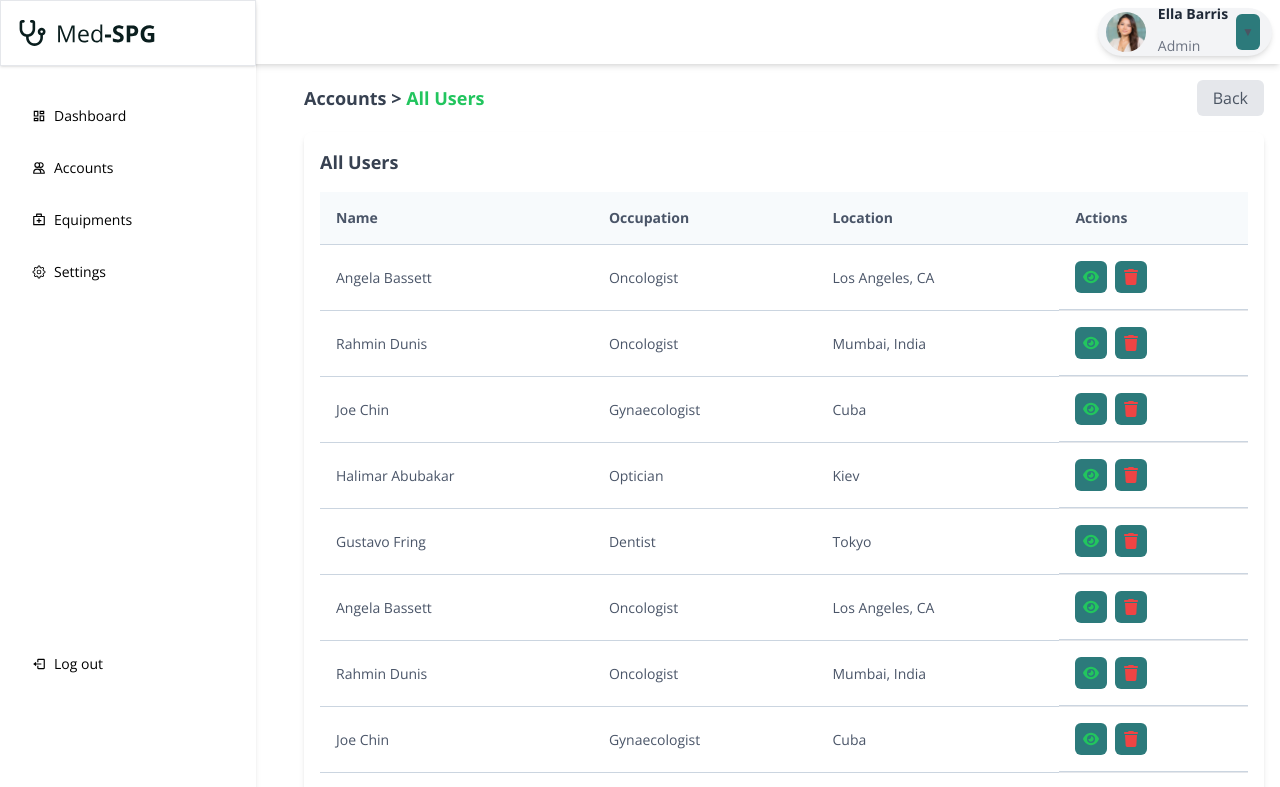
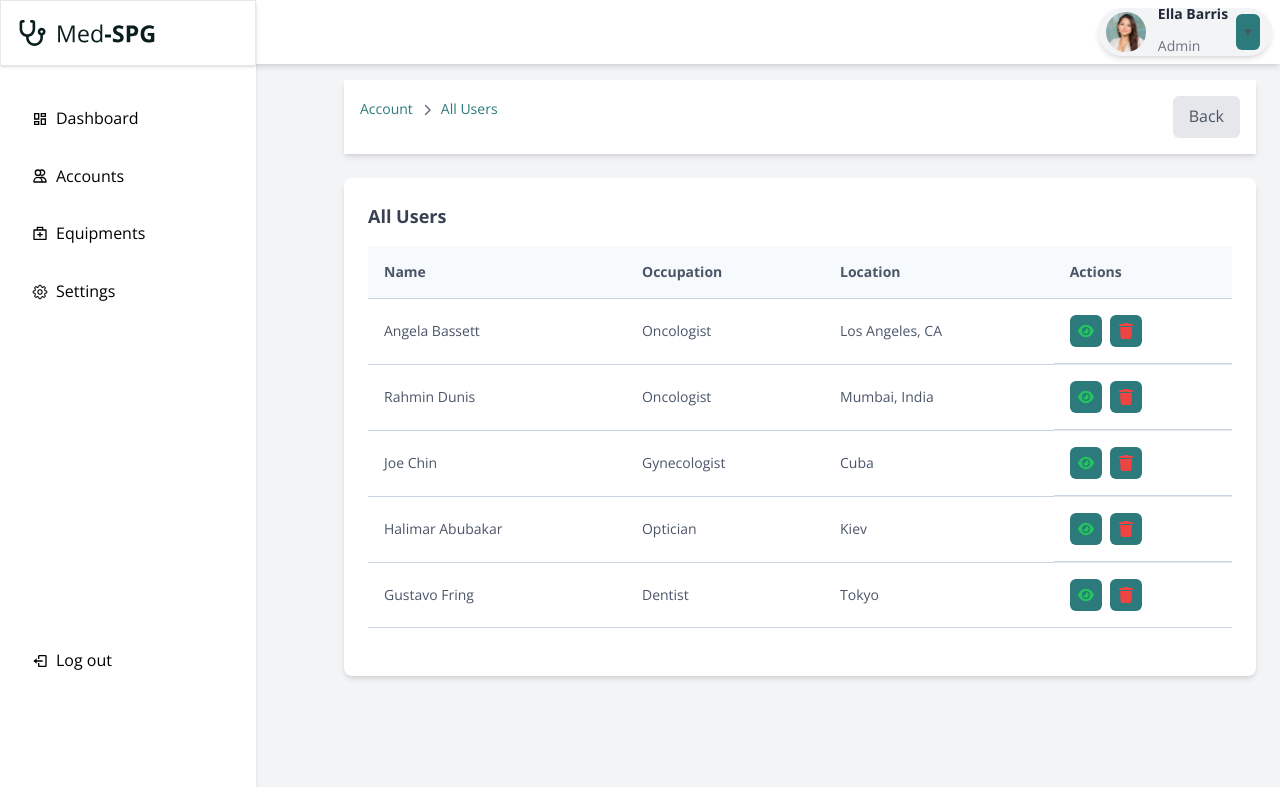
Before and after one commit to Woldreamz/Draycore-Med, a Next.js app: page /auth/all-users in a window 1280 px wide. Shown: the top 787 px of the page. Built offline with nearby package versions, Linux system fonts and the light colour scheme.

Commit message:
Code Refactor

```diff
--- a/app/(pages)/auth/all-users/page.tsx
+++ b/app/(pages)/auth/all-users/page.tsx
@@ -5,27 +5,33 @@ import Layout from "app/(root)/layout";
 import { FontAwesomeIcon } from "@fortawesome/react-fontawesome";
 import { faEye, faTrash } from "@fortawesome/free-solid-svg-icons";
 import Navbar from "@/components/Navbar";
+import Breadcrumbs from "@/components/ui/BreadCrumbs";
+import {IconProp} from "@fortawesome/fontawesome-svg-core";
 
 const AllUsers: FC = () => {
+  const breadcrumbs = [
+    { name: "Account", href: "/auth" },
+    { name: "All Users", href: "/auth/all-users" },
+  ];
+
   return (
-    <div className="flex flex-col bg-white w-full md:flex-row min-h-screen text-gray-800 text-sm">
+    <div className="flex flex-col bg-gray-100 w-full lg:grid lg:grid-cols-[auto,1fr] min-h-screen text-gray-800">
       {/* Sidebar Placeholder - hidden on small screens */}
       <Layout>
-        <div className="hidden w-full md:ml-64 lg:block w-1/4 bg-white p-4">
+        <div className="hidden lg:block lg:w-1/4 bg-white shadow-lg">
           {/* Sidebar content here */}
         </div>
         <Navbar />
       </Layout>
 
       {/* Main Content */}
-      <main className="flex-1 p-4 pt-20 bg-white">
-        {" "}
-        {/* Adds margin only on medium+ screens */}
+      <div className="flex-1 lg:ml-[25%] p-6 space-y-6 pt-20">
         {/* Header */}
-        <header className="flex justify-between items-center">
+        <header className="flex justify-between items-center p-4 bg-white shadow-md">
           <div>
-            <h2 className="text-base md:text-lg font-semibold text-gray-700">
-              Accounts &gt; <span className="text-green-500">All Users</span>
+            <h2 className="text-lg font-semibold text-gray-700">
+              {/* Breadcrumbs */}
+              <Breadcrumbs breadcrumbs={breadcrumbs} />
             </h2>
           </div>
           <div className="flex items-center space-x-2">
@@ -34,9 +40,10 @@ const AllUsers: FC = () => {
             </button>
           </div>
         </header>
+
         {/* Users Table */}
-        <section className="mt-4 bg-white rounded-lg shadow-md p-4">
-          <h3 className="text-base md:text-lg font-semibold text-gray-700 mb-4">
+        <section className="mt-4 bg-white rounded-lg shadow-md p-6">
+          <h3 className="text-lg font-semibold text-gray-700 mb-4">
             All Users
           </h3>
           <div className="overflow-x-auto">
@@ -50,7 +57,6 @@ const AllUsers: FC = () => {
                 </tr>
               </thead>
               <tbody>
-                {/* Table rows */}
                 {[
                   {
                     name: "Angela Bassett",
@@ -64,32 +70,7 @@ const AllUsers: FC = () => {
                   },
                   {
                     name: "Joe Chin",
-                    occupation: "Gynaecologist",
-                    location: "Cuba",
-                  },
-                  {
-                    name: "Halimar Abubakar",
-                    occupation: "Optician",
-                    location: "Kiev",
-                  },
-                  {
-                    name: "Gustavo Fring",
-                    occupation: "Dentist",
-                    location: "Tokyo",
-                  },
-                  {
-                    name: "Angela Bassett",
-                    occupation: "Oncologist",
-                    location: "Los Angeles, CA",
-                  },
-                  {
-                    name: "Rahmin Dunis",
-                    occupation: "Oncologist",
-                    location: "Mumbai, India",
-                  },
-                  {
-                    name: "Joe Chin",
-                    occupation: "Gynaecologist",
+                    occupation: "Gynecologist",
                     location: "Cuba",
                   },
                   {
@@ -115,10 +96,10 @@ const AllUsers: FC = () => {
                     </td>
                     <td className="p-2 md:p-4 flex space-x-2 text-xs md:text-sm">
                       <button className="flex items-center text-green-500 p-1 sm:p-2">
-                        <FontAwesomeIcon icon={faEye} className="h-4 w-4" />
+                        <FontAwesomeIcon icon={faEye as IconProp} className="h-4 w-4" />
                       </button>
                       <button className="flex items-center text-red-500 p-1 sm:p-2">
-                        <FontAwesomeIcon icon={faTrash} className="h-4 w-4" />
+                        <FontAwesomeIcon icon={faTrash as IconProp} className="h-4 w-4" />
                       </button>
                     </td>
                   </tr>
@@ -127,7 +108,7 @@ const AllUsers: FC = () => {
             </table>
           </div>
         </section>
-      </main>
+      </div>
     </div>
   );
 };
--- a/app/(pages)/auth/page.tsx
+++ b/app/(pages)/auth/page.tsx
@@ -9,6 +9,7 @@ import {
   faChevronRight,
 } from "@fortawesome/free-solid-svg-icons";
 import Navbar from "@/components/Navbar";
+import { IconProp } from "@fortawesome/fontawesome-svg-core";
 
 const Accounts: FC = () => {
   return (
@@ -30,7 +31,7 @@ const Accounts: FC = () => {
             <h3 className="text-sm font-medium text-gray-600">All Users</h3>
             <button className="text-gray-600 bg-gray-100 px-4 py-2 rounded-md flex items-center space-x-2 hover:bg-green-600 hover:text-white">
               <span>View All</span>
-              <FontAwesomeIcon icon={faChevronRight} className="h-4 w-4" />
+              <FontAwesomeIcon icon={faChevronRight as IconProp} className="h-4 w-4" />
             </button>
           </div>
 
@@ -81,10 +82,16 @@ const Accounts: FC = () => {
                     <td className="p-3">{user.location}</td>
                     <td className="p-3 flex space-x-3">
                       <button className="text-green-500 bg-gray-100 hover:text-green-700 rounded-md">
-                        <FontAwesomeIcon icon={faEye} className="h-4 w-4" />
+                        <FontAwesomeIcon
+                          icon={faEye as IconProp}
+                          className="h-4 w-4"
+                        />
                       </button>
                       <button className="text-red-500 bg-gray-100 hover:text-red-700 rounded-md">
-                        <FontAwesomeIcon icon={faTrash} className="h-4 w-4" />
+                        <FontAwesomeIcon
+                          icon={faTrash as IconProp}
+                          className="h-4 w-4"
+                        />
                       </button>
                     </td>
                   </tr>
@@ -100,7 +107,10 @@ const Accounts: FC = () => {
             <h3 className="text-sm font-medium text-gray-600">Top User</h3>
             <button className="text-white bg-red-500 px-4 py-2 rounded-md flex items-center space-x-2 hover:bg-red-600">
               <span>June</span>
-              <FontAwesomeIcon icon={faChevronRight} className="h-4 w-4" />
+              <FontAwesomeIcon
+                icon={faChevronRight as IconProp}
+                className="h-4 w-4"
+              />
             </button>
           </div>
 
@@ -113,8 +123,8 @@ const Accounts: FC = () => {
                   <th className="p-3 text-left text-gray-600">Saved</th>
                 </tr>
               </thead>
-              <tbody>
-                {Array.from({ length: 5 }, (_, i) => ({
+              <tbody>_
+                {Array.from({ length: 5 }, () => ({
                   username: "Jonathan Barks",
                   searches: "500+",
                   saved: 45,
--- a/app/(pages)/auth/profile/page.tsx
+++ b/app/(pages)/auth/profile/page.tsx
@@ -3,26 +3,36 @@
 import Layout from "app/(root)/layout";
 import Navbar from "@/components/Navbar";
 import { FC } from "react";
+import Breadcrumbs from "@/components/ui/BreadCrumbs";
 
 const UserDetailsPage: FC = () => {
+  const breadcrumbs = [
+    { name: "Account", href: "/auth" },
+    { name: "All Users", href: "/auth/all-users" },
+    { name: "User Profile", href: "/auth/profile" },
+  ];
+
   return (
-    <div className="flex flex-col bg-white w-full lg:grid lg:grid-cols-[auto,1fr] min-h-screen text-gray-800 bg-gray-100">
+    <div className="flex flex-col bg-gray-100 w-full lg:grid lg:grid-cols-[auto,1fr] min-h-screen text-gray-800">
       {/* Sidebar Placeholder - hidden on small screens */}
       <Layout>
-        <div className="hidden w-full md:ml-64 lg:block w-1/4 bg-white p-4">
+        <div className="hidden lg:block lg:w-1/4 bg-white shadow-lg">
           {/* Sidebar content here */}
         </div>
         <Navbar />
       </Layout>
 
       {/* Main Content */}
-      <div className="flex pt-20 flex-col flex-1">
+      <div className="flex-1 lg:ml-[25%] p-6 space-y-6 pt-20">
         {/* Header */}
         <header className="flex justify-between items-center p-4 bg-white shadow-md">
           <div>
             <h2 className="text-lg font-semibold text-gray-700">
-              Accounts &gt; All Users &gt;{" "}
-              <span className="text-green-500">User Profile</span>
+              {/* Breadcrumbs */}
+              <Breadcrumbs
+                breadcrumbs={breadcrumbs}
+                className="text-lg font-semibold text-gray-700"
+              />
             </h2>
           </div>
           <button className="bg-gray-200 px-4 py-2 rounded-md text-gray-600 hover:bg-gray-300">
@@ -31,8 +41,7 @@ const UserDetailsPage: FC = () => {
         </header>
 
         {/* User Details Section */}
-        <main className="flex-1 p-4 text-sm">
-          <section className="bg-white rounded-lg shadow-md p-4 lg:p-6 mb-4">
+        <section className="bg-white rounded-lg shadow-md p-6 mb-6">
           <h3 className="text-lg font-semibold text-gray-700 mb-4">
             User Details
           </h3>
@@ -56,9 +65,7 @@ const UserDetailsPage: FC = () => {
               />
             </div>
             <div>
-                <label className="block text-gray-600 mb-1">
-                  Email Address
-                </label>
+              <label className="block text-gray-600 mb-1">Email Address</label>
               <input
                 type="email"
                 value="johnchao@gmail.com"
@@ -97,7 +104,7 @@ const UserDetailsPage: FC = () => {
         </section>
 
         {/* Statistics Section */}
-          <section className="bg-white rounded-lg shadow-md p-4 lg:p-6 mb-4">
+        <section className="bg-white rounded-lg shadow-md p-6 mb-6">
           <h3 className="text-lg font-semibold text-gray-700 mb-4">
             Statistics
           </h3>
@@ -119,7 +126,6 @@ const UserDetailsPage: FC = () => {
             Delete User
           </button>
         </div>
-        </main>
       </div>
     </div>
   );
--- a/app/(root)/layout.tsx
+++ b/app/(root)/layout.tsx
@@ -1,6 +1,5 @@
 import Sidebar from "components/Sidebar";
 import { ReactNode } from "react";
-//import { useRouter } from "next/router"; // For dynamic routing if using Next.js
 
 type LayoutProps = {
   children: ReactNode;
@@ -11,9 +10,9 @@ const Layout = ({ children }: LayoutProps) => {
     <div className="relative flex flex-col md:flex-row h-0">
       {/* Sidebar */}
       <Sidebar />
-
       {/* Main Content (children will be the content of your pages) */}
-      <div className="flex flex-col w-full">{children}</div> {/* Ensure space for the sidebar */}
+      <div className="flex flex-col w-full">{children}</div>{" "}
+      {/* Ensure space for the sidebar */}
     </div>
   );
 };
--- a/components/Card.tsx
+++ b/components/Card.tsx
@@ -5,6 +5,7 @@ type CardProps = {
   title: string;
   value: string;
   trend: string;
+  className: string; // Optional class name for custom styling
   iconSrc: string;
   iconWidth: number;
   iconHeight: number;
@@ -14,6 +15,7 @@ type CardProps = {
 function Card({
   title,
   value,
+  className,
   trend,
   iconSrc,
   iconWidth,
@@ -38,7 +40,7 @@ function Card({
         alt={`${title} Icon`}
         width={iconWidth} // Specify width
         height={iconHeight} // Specify height
-        className="w-8 h-8" // Keep classes for responsiveness if needed
+        className={className} // Keep classes for responsiveness if needed
       />
     </div>
   );
--- a/components/Dashboardcontent.tsx
+++ b/components/Dashboardcontent.tsx
@@ -36,6 +36,7 @@ const DashboardContent = () => {
             iconSrc="/icons/Icon.svg"
             iconWidth={150}
             iconHeight={150}
+            className="h-8 w-8"
           />
           <Card
             title="Total Searches"
@@ -45,6 +46,7 @@ const DashboardContent = () => {
             iconSrc="/icons/reshape.svg"
             iconWidth={150}
             iconHeight={150}
+            className="h-8 w-8"
           />
           <Card
             title="Total Matches"
@@ -54,6 +56,7 @@ const DashboardContent = () => {
             iconSrc="/icons/combineshape.svg"
             iconWidth={150}
             iconHeight={150}
+            className="h-8 w-8"
           />
         </div>
 
--- a/components/ui/BreadCrumbs.tsx
+++ b/components/ui/BreadCrumbs.tsx
@@ -1,43 +1,43 @@
 import Link from "next/link";
-import { FiChevronRight } from "react-icons/fi"; // Icon import from react-icons
+import React from "react";
+import { FontAwesomeIcon } from "@fortawesome/react-fontawesome";
+import { faChevronRight } from "@fortawesome/free-solid-svg-icons"; // Correct import
+import { IconProp } from "@fortawesome/fontawesome-svg-core";
 
-interface Path {
+interface Breadcrumb {
+  name: string;
   href: string;
-  label: string;
 }
 
-interface BreadCrumbProps {
-  paths: Path[];
+interface BreadcrumbsProps {
+  breadcrumbs: Breadcrumb[];
+  className?: string;
 }
 
-const BreadCrumbs = ({ paths }: BreadCrumbProps) => {
+const Breadcrumbs: React.FC<BreadcrumbsProps> = ({ breadcrumbs, className }) => {
+
   return (
-    <nav aria-label="breadcrumb">
-      <ol className="flex list-none p-0 m-0">
-        {paths.map((path, index) => {
-          const isLast = index === paths.length - 1;
-          return (
-            <li key={index} className="flex items-center">
-              {!isLast ? (
-                <Link href={path.href}>
-                  <a className="text-blue-600 hover:underline">{path.label}</a>
-                </Link>
-              ) : (
-                <span className="px-2 py-1 bg-gray-200 text-gray-800 rounded-full">
-                  {path.label}
-                </span>
-              )}
-              {!isLast && (
-                <span className="mx-2">
-                  <FiChevronRight />
-                </span>
-              )}
-            </li>
-          );
-        })}
-      </ol>
+    <nav
+      aria-label="Breadcrumb"
+      className="flex text-sm font-medium text-gray-700 mb-4"
+    >
+      {breadcrumbs.map((breadcrumb, index) => (
+        <div key={breadcrumb.href} className="flex items-center">
+          <Link href={breadcrumb.href} className="hover:text-green-500">
+            {breadcrumb.name}
+          </Link>
+          {index < breadcrumbs.length - 1 && (
+            <span className="mx-2 text-gray-400">
+              <FontAwesomeIcon
+                icon={faChevronRight as IconProp}
+                className="h-3 w-3 text-gray-500"
+              />
+            </span>
+          )}
+        </div>
+      ))}
     </nav>
   );
 };
 
-export default BreadCrumbs;
+export default Breadcrumbs;
--- a/package.json
+++ b/package.json
@@ -9,7 +9,7 @@
     "lint": "next lint"
   },
   "dependencies": {
-    "@fortawesome/free-solid-svg-icons": "^6.6.0",
+    "@fortawesome/free-solid-svg-icons": "^6.7.1",
     "@fortawesome/react-fontawesome": "^0.2.2",
     "@hookform/resolvers": "^3.9.0",
     "@radix-ui/react-dialog": "^1.1.2",
```
Also changed, not shown: 1 other file (tests, documents, lock files or other folders). Lines whose indentation alone changed are shown as unchanged.
